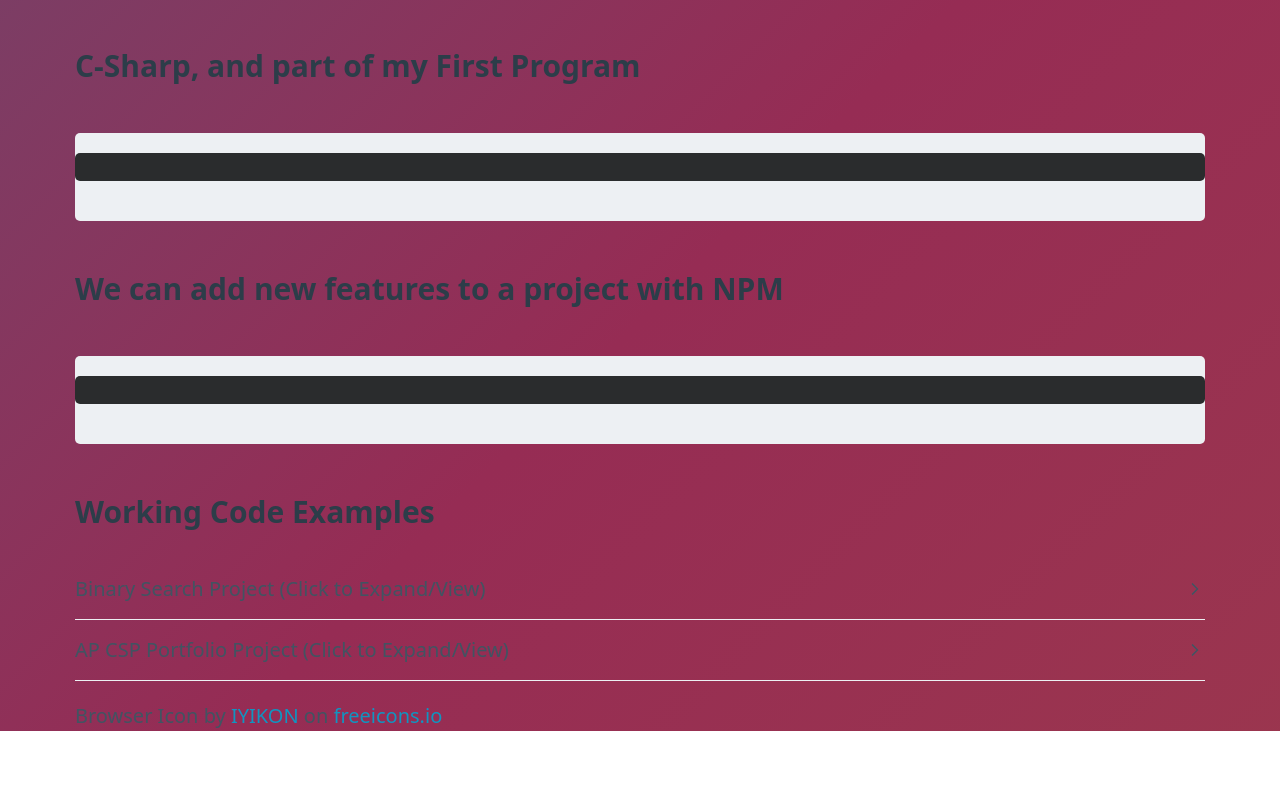
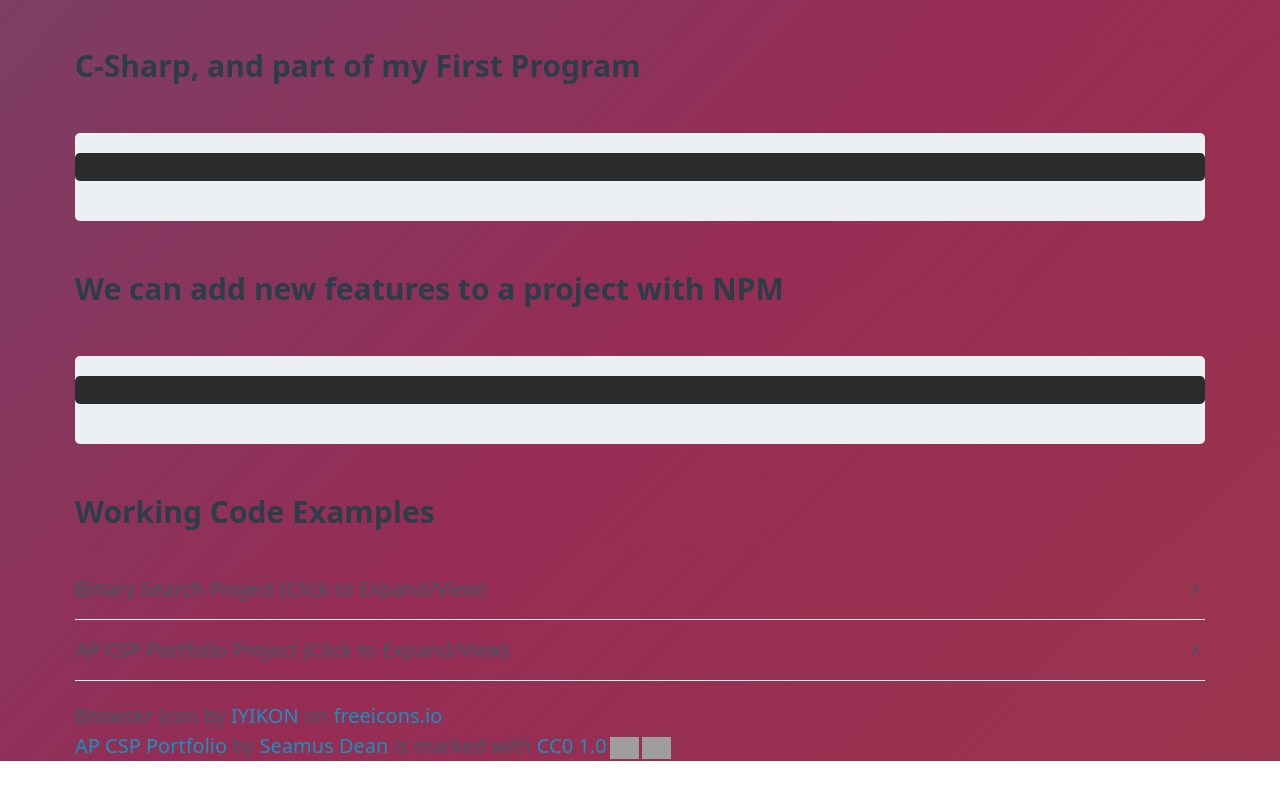
Before and after one commit to MayonaiseGender/MayonaiseGender.github.io, a React app: page index.html in a window 1280 px wide. Shown: the part 1484-2275 px from the top of the page. Before the commit the page ends 2215 px from the top, so only its background shows below. Built offline with nearby package versions, Linux system fonts and the light colour scheme; grey boxes are pictures that could not be loaded; files whose address does not match are found by name.

```diff
--- a/index.html
+++ b/index.html
@@ -82,6 +82,7 @@
 
           Browser Icon by <a class="link_pro" href="https://freeicons.io/seo-glyph-circle-black/breifcase-travel-document-portfolio-business-bag-office-icon-48605">IYIKON</a>
                 on <a href="https://freeicons.io">freeicons.io</a>
+                <p xmlns:cc="http://creativecommons.org/ns#" xmlns:dct="http://purl.org/dc/terms/"><a property="dct:title" rel="cc:attributionURL" href="https://mayonaisegender.github.io/">AP CSP Portfolio</a> by <a rel="cc:attributionURL dct:creator" property="cc:attributionName" href="https://github.com/MayonaiseGender">Seamus Dean</a> is marked with <a href="http://creativecommons.org/publicdomain/zero/1.0?ref=chooser-v1" target="_blank" rel="license noopener noreferrer" style="display:inline-block;">CC0 1.0<img style="height:22px!important;margin-left:3px;vertical-align:text-bottom;" src="https://mirrors.creativecommons.org/presskit/icons/cc.svg?ref=chooser-v1"><img style="height:22px!important;margin-left:3px;vertical-align:text-bottom;" src="https://mirrors.creativecommons.org/presskit/icons/zero.svg?ref=chooser-v1"></a></p>
       </main>
 
 
```
Also changed, not shown: public/bunny.jpg (renamed from bunny.jpg).
